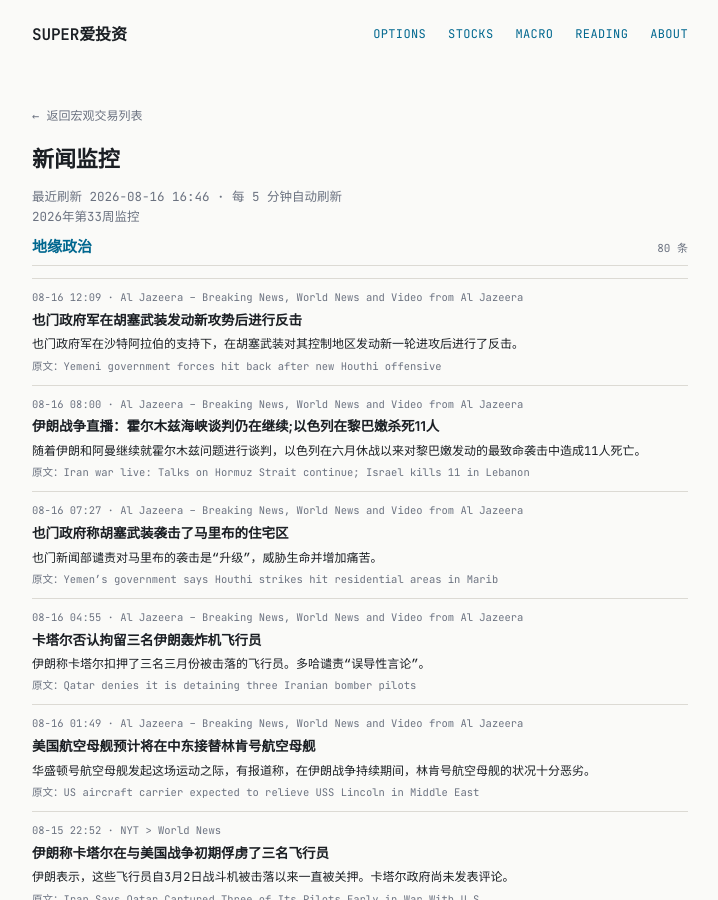
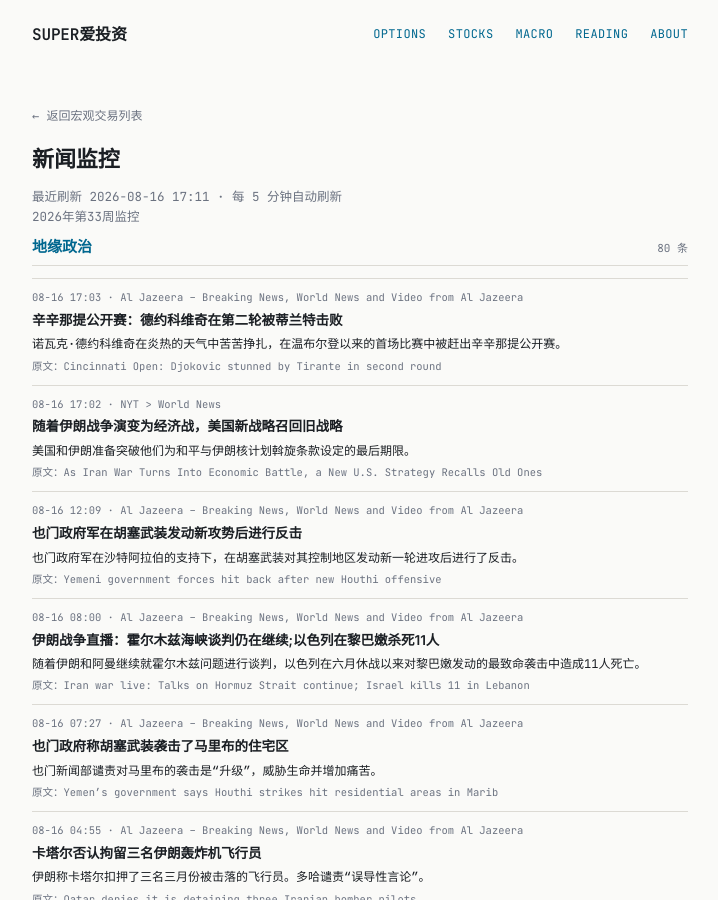
Before and after one commit to tang3super/tang3super.github.io, a Jekyll site: the page built from macro-trade/news-digest.md, in a window 1280 px wide and 900 px high. Shown: the whole window, without its empty margins (280-998 px from the left). Built offline with Jekyll 4.4.1, drawn with Linux system fonts in a browser that asks for light colours; some of the changed text lies outside the part shown.

Commit message:
sync news-digest article

```diff
--- a/macro-trade/news-digest.md
+++ b/macro-trade/news-digest.md
@@ -5,11 +5,25 @@
 date: '2026-08-16'
 summary: 2026年第33周监控
 week_label: 2026年第33周监控
-last_updated: 2026-08-16 16:46
+last_updated: 2026-08-16 17:11
 refresh_note: 每 5 分钟自动刷新
 topics:
 - name: 地缘政治
   items:
+  - title: 'Cincinnati Open: Djokovic stunned by Tirante in second round'
+    summary: Novak Djokovic struggled in the hot conditions and was ousted from Cincinnati Open in his first match since Wimbledon.
+    link: https://www.aljazeera.com/sports/2026/8/16/cincinnati-open-djokovic-stunned-by-tirante-in-second-round?traffic_source=rss
+    source: Al Jazeera – Breaking News, World News and Video from Al Jazeera
+    time: 08-16 17:03
+    title_zh: 辛辛那提公开赛：德约科维奇在第二轮被蒂兰特击败
+    summary_zh: 诺瓦克·德约科维奇在炎热的天气中苦苦挣扎，在温布尔登以来的首场比赛中被赶出辛辛那提公开赛。
+  - title: As Iran War Turns Into Economic Battle, a New U.S. Strategy Recalls Old Ones
+    summary: The United States and Iran are poised to blow past a deadline they had set themselves to broker terms on peace and Iran’s nuclear program.
+    link: https://www.nytimes.com/2026/08/16/world/middleeast/iran-war-us-trump.html
+    source: NYT > World News
+    time: 08-16 17:02
+    title_zh: 随着伊朗战争演变为经济战，美国新战略召回旧战略
+    summary_zh: 美国和伊朗准备突破他们为和平与伊朗核计划斡旋条款设定的最后期限。
   - title: Yemeni government forces hit back after new Houthi offensive
     summary: Yemeni government forces, backed by Saudi Arabia, have struck back after a new Houthi offensive in areas it controls.
     link: https://www.aljazeera.com/video/newsfeed/2026/8/16/08-16-2026-houthis-yemen-sv?traffic_source=rss
```
Also changed, not shown: other parts of macro-trade/news-digest.md (+0 -14 lines).
